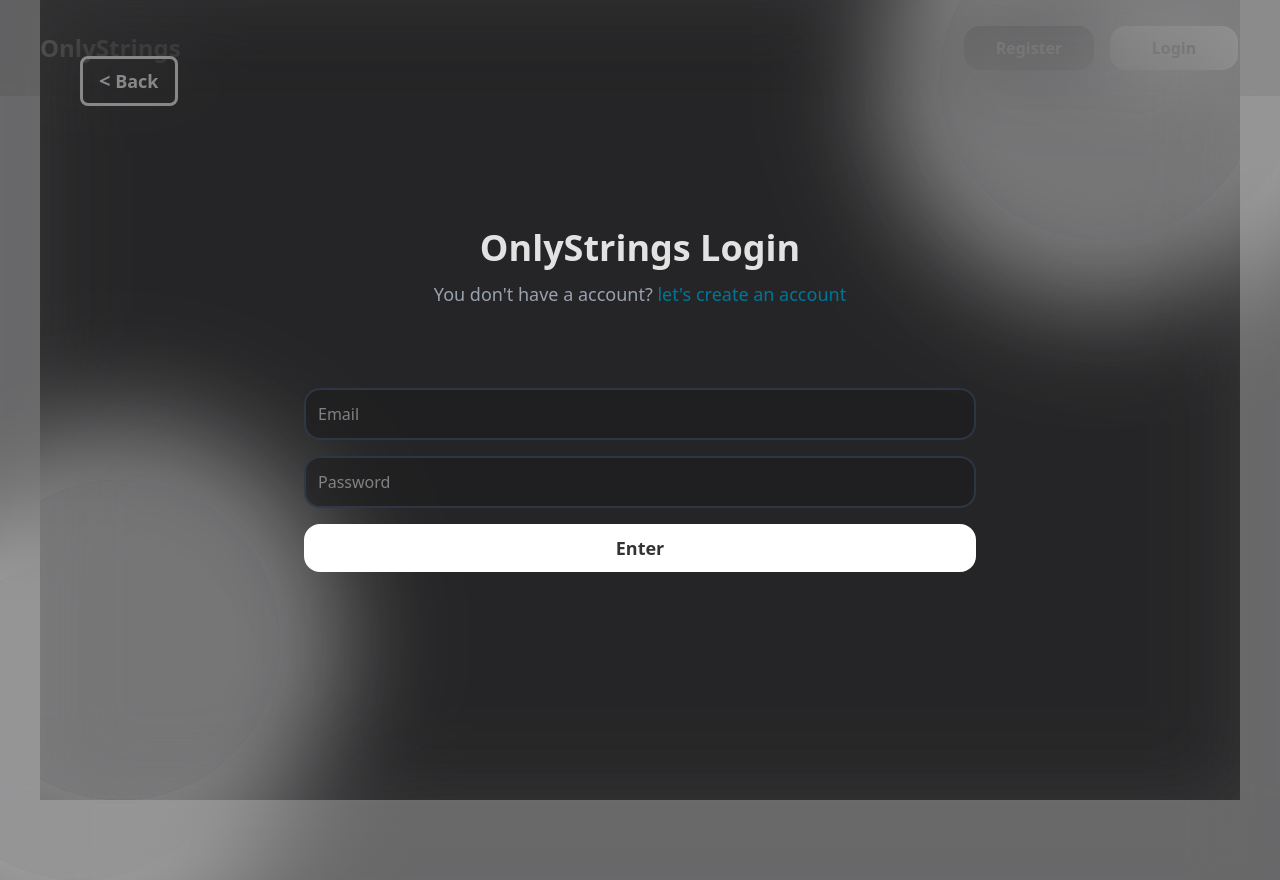
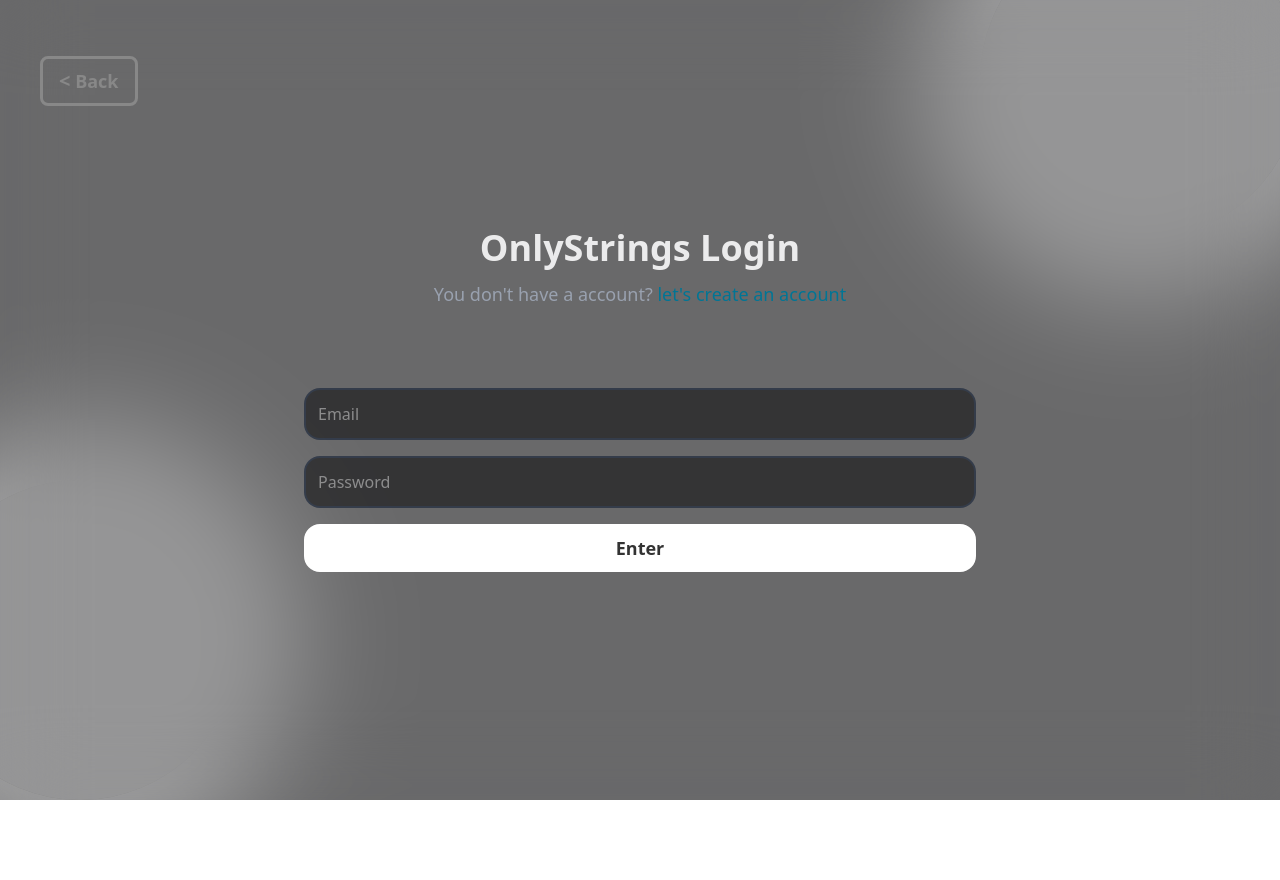
Before and after one commit to Anghy73/onlystrings, a React (Vite) app in the folder frontend/: page /login in a window 1280 px wide. After the commit the page ends 800 px from the top, so only its background shows below. Built offline with nearby package versions, Linux system fonts and the light colour scheme.

Commit message:
rutas protegidas con react router

```diff
--- a/frontend/src/App.tsx
+++ b/frontend/src/App.tsx
@@ -8,7 +8,7 @@ import CreateNote from './pages/CreateNote'
 import NotePage from './pages/NotePage'
 import EditNotePage from './pages/EditNotePage'
 import { useUserStore } from './store/useUserStore'
-// import { useUserStore } from './store/useUserStore'
+import ProtectedRoutes from './components/ProtectedRoutes'
 
 function App() {
   const user = useUserStore(state => state.user)
@@ -20,10 +20,10 @@ function App() {
         <Route element={<Home />}>
           <Route path='/' element={<Notes />} />
         </Route>
-        <Route path='/createNote' element={<CreateNote />} />
-        <Route path='/notePage/:noteId' element={<NotePage />} />
-        <Route path='/editNotePage/:noteId' element={<EditNotePage />} />
-        <Route element={<Home />} user={user}>
+        <Route element={<ProtectedRoutes user={user} />}>
+          <Route path='/createNote' element={<CreateNote />} />
+          <Route path='/notePage/:noteId' element={<NotePage />} />
+          <Route path='/editNotePage/:noteId' element={<EditNotePage />} />
           <Route path='/login' element={<Login />} />
           <Route path='/register' element={<Register />} />
         </Route>
--- /dev/null
+++ b/frontend/src/components/ProtectedRoutes.tsx
@@ -0,0 +1,27 @@
+import { Navigate, Outlet, useLocation } from "react-router";
+import type { User } from "../types"
+
+interface ProtectedRoutesProps {
+  user: User | null;
+}
+
+const ProtectedRoutes: React.FC<ProtectedRoutesProps> = ({ user }) => {
+  console.log(user);
+  const location = useLocation()
+  const rutaActual = location.pathname
+  console.log(rutaActual);
+
+  if (!user && rutaActual != '/login' && rutaActual != '/register') {
+    return <Navigate to="/" replace />;
+  }
+
+  if (user && (rutaActual == '/login' || rutaActual == "/register")) {
+    return <Navigate to="/" replace />;
+  }
+
+  return (
+    <Outlet />
+  )
+};
+
+export default ProtectedRoutes;
--- a/frontend/src/pages/Login.tsx
+++ b/frontend/src/pages/Login.tsx
@@ -20,7 +20,9 @@ function Login() {
   })
 
   const onSubmit = handleSubmit(async (data) => {
-    const json = await userLogin(data)
+    console.log('click');
+
+    const json = userLogin(data)
 
     if (json.error) {
       console.log(json.error);
```
